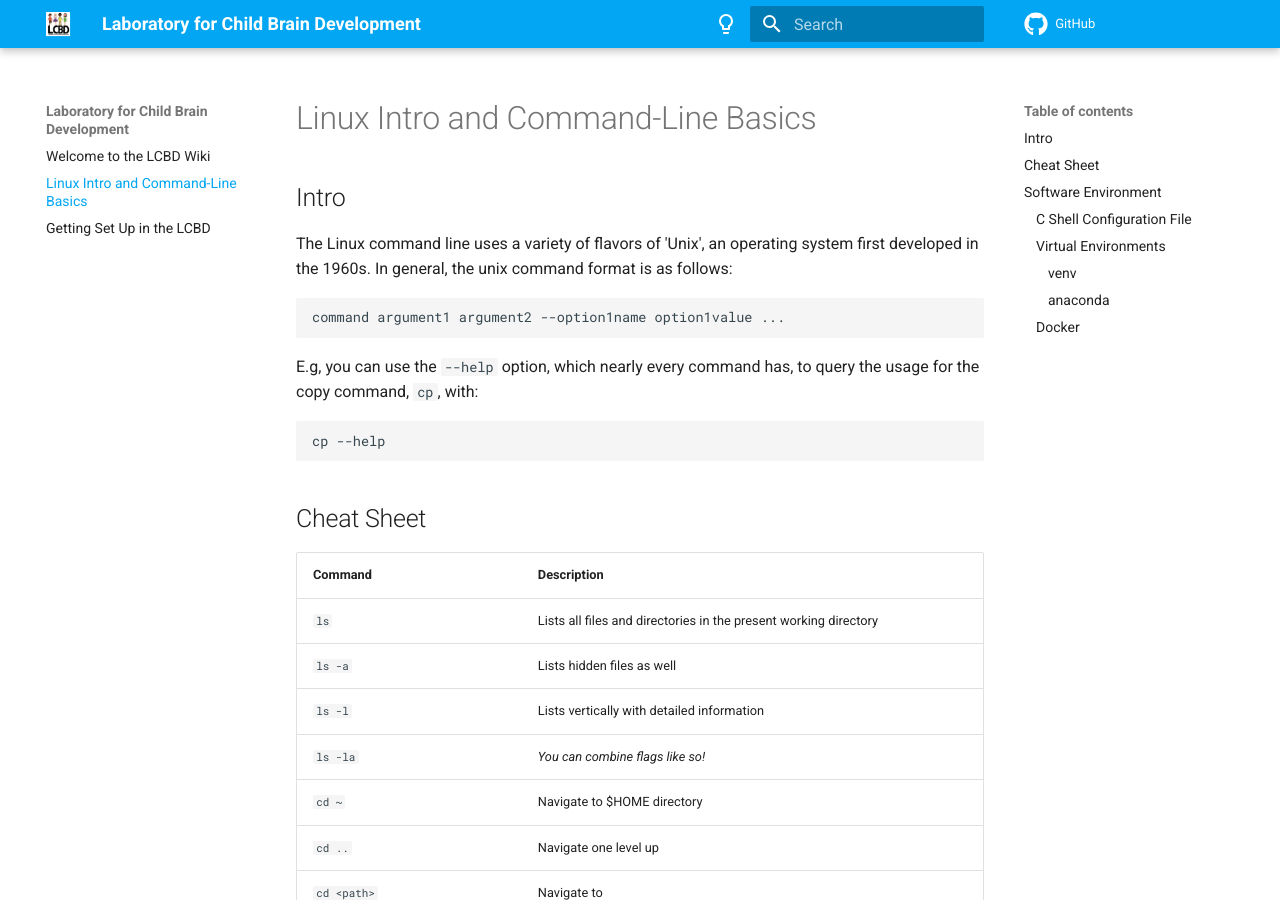
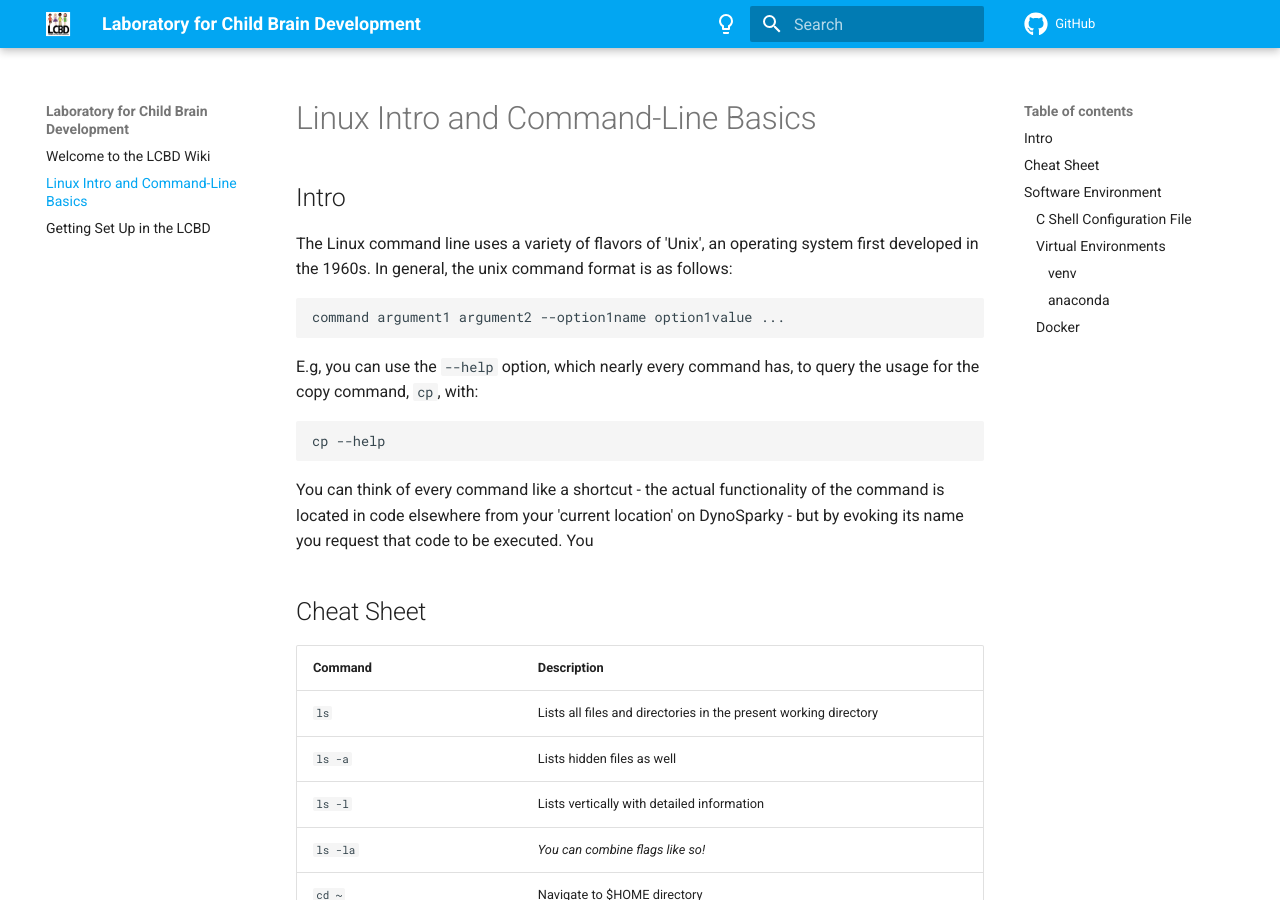
Before and after one commit to ChildBrainLab/ChildBrainLab.github.io, an MkDocs documentation site: the page built from docs/linux_wt.md, in a window 1280 px wide and 900 px high. Built offline with MkDocs 1.6.1 and Material for MkDocs 9.7.7, drawn with Linux system fonts in a browser that asks for light colours; comment, search, counter and statistics services are not loaded; some of the changed text lies outside the part shown.

Commit message:
unknown linux page mod

````diff
--- a/docs/linux_wt.md
+++ b/docs/linux_wt.md
@@ -11,6 +11,8 @@
 ```
 cp --help
 ```
+
+You can think of every command like a shortcut - the actual functionality of the command is located in code elsewhere from your 'current location' on DynoSparky - but by evoking its name you request that code to be executed. You
 
 ## Cheat Sheet
 
@@ -61,6 +63,8 @@
 
 ### Virtual Environments
 #### venv
+One important environment we make use of in the LCBD is [venv](https://docs.python.org/3/library/venv.html). Like other systems, such as [anaconda](https://www.anaconda.com/), a virtual env
+
 #### anaconda
 
 ### Docker
````
